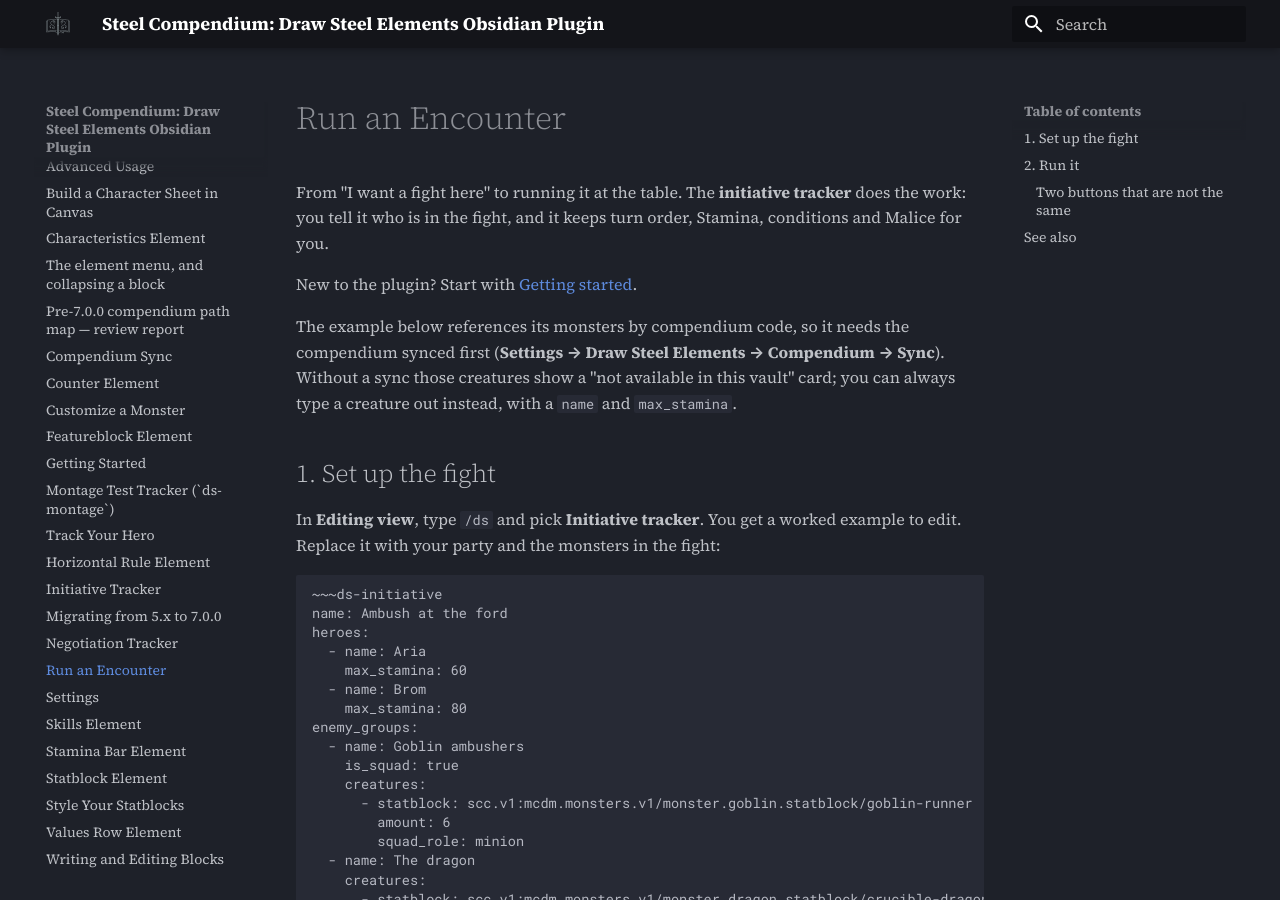
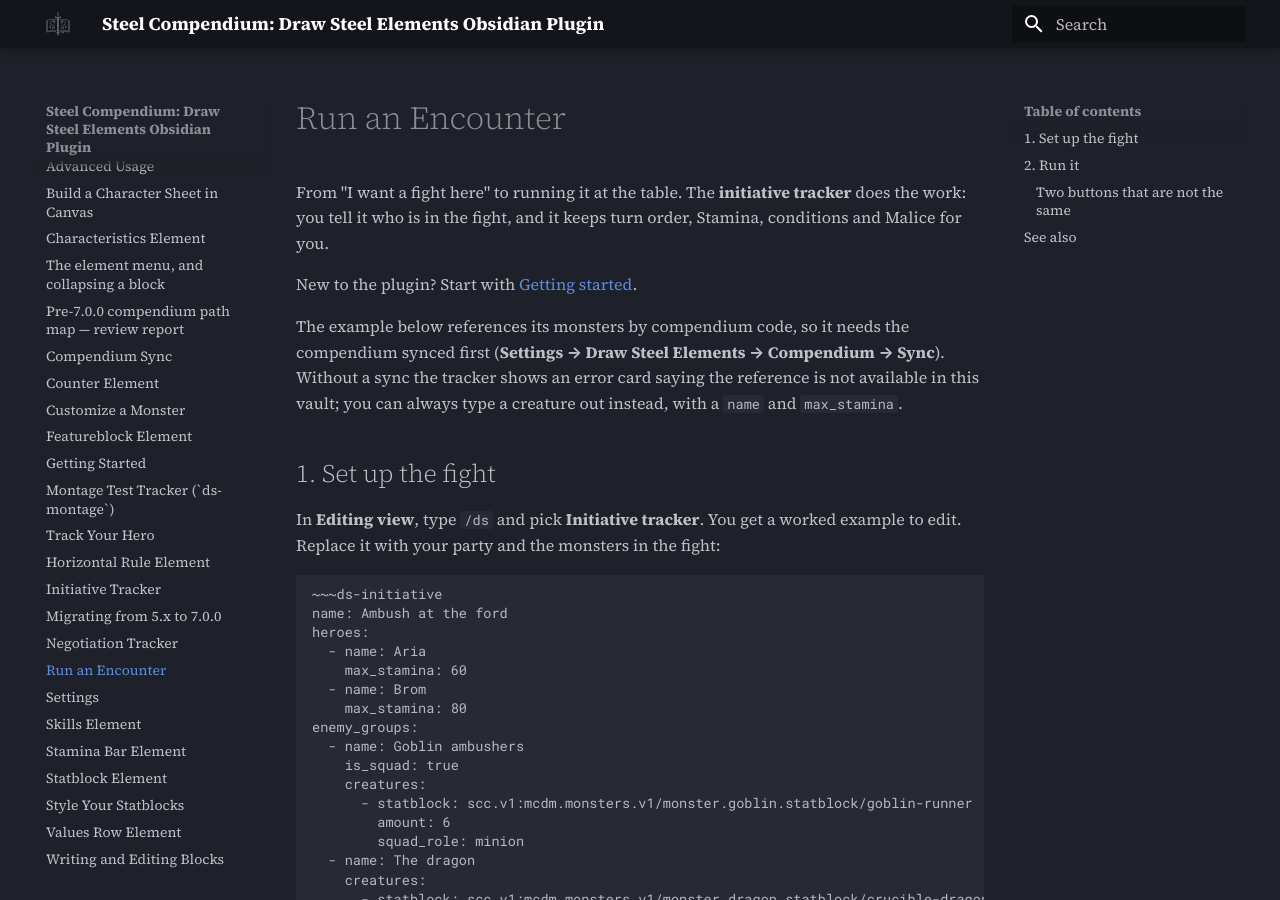
Before and after one commit to SteelCompendium/draw-steel-elements, an MkDocs documentation site: the page built from docs/running-an-encounter.md, in a window 1280 px wide and 900 px high. Built offline with MkDocs 1.6.1 and Material for MkDocs 9.7.7, drawn with Linux system fonts in a browser that asks for light colours; comment, search, counter and statistics services are not loaded; the version menu is left out.

Commit message:
fix(SC-407): docs guard rejects gallery:true; running-an-encounter unsynced-creature wording (fix2)

```diff
--- a/docs/running-an-encounter.md
+++ b/docs/running-an-encounter.md
@@ -7,9 +7,9 @@
 New to the plugin? Start with [Getting started](getting-started.md).
 
 The example below references its monsters by compendium code, so it needs the compendium
-synced first (**Settings → Draw Steel Elements → Compendium → Sync**). Without a sync those
-creatures show a "not available in this vault" card; you can always type a creature out
-instead, with a `name` and `max_stamina`.
+synced first (**Settings → Draw Steel Elements → Compendium → Sync**). Without a sync the
+tracker shows an error card saying the reference is not available in this vault; you can
+always type a creature out instead, with a `name` and `max_stamina`.
 
 ## 1. Set up the fight
 
```
Also changed, not shown: 2 other files.
